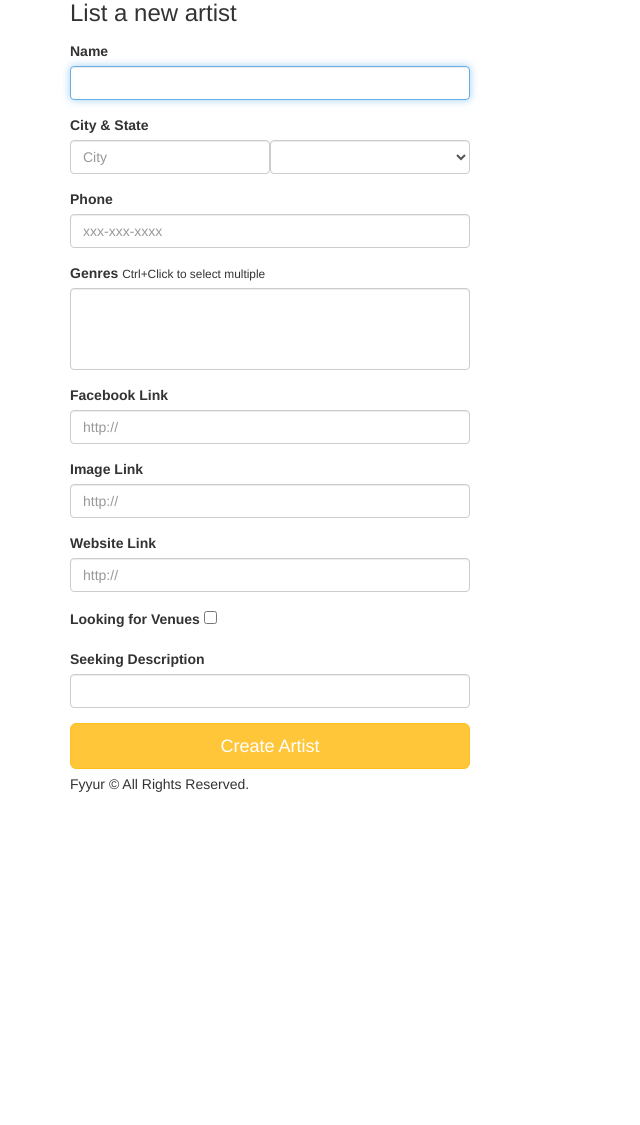
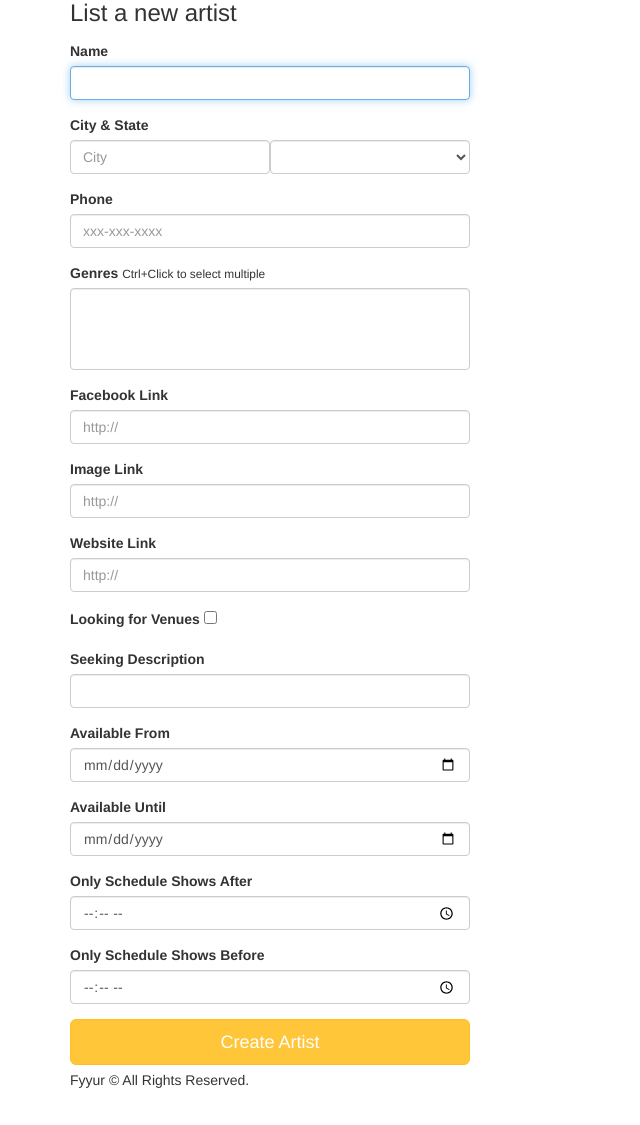
Before and after one commit to mattgaskey/fyyur, a Flask app: page /artists/create in a window 1280 px wide. Shown: the part 95-1220 px from the top of the page, without its empty margins (0-640 px from the left). Before the commit the page ends 887 px from the top, so only its background shows below. Run offline with Flask 3, Linux system fonts and the light colour scheme; lists and menus that the app fills with data are empty; some libraries are stand-ins or nearby versions.

Commit message:
artist availability

```diff
--- a/fyyur/artist/forms.py
+++ b/fyyur/artist/forms.py
@@ -1,7 +1,7 @@
 from flask import request, flash
-from wtforms import StringField, SelectField, SelectMultipleField, BooleanField
+from wtforms import StringField, SelectField, SelectMultipleField, BooleanField, DateField, TimeField
 from flask_wtf import FlaskForm
-from wtforms.validators import DataRequired, URL, ValidationError
+from wtforms.validators import DataRequired, URL, ValidationError, Optional
 import phonenumbers, re
 import sqlalchemy as sa
 from fyyur import db
@@ -25,10 +25,10 @@ class ArtistForm(FlaskForm):
         'image_link', validators=[URL()]
     )
     genres = SelectMultipleField(
-        'genres',
-        validators=[DataRequired()],
-        choices=[]
-     )
+      'genres',
+      validators=[DataRequired()],
+      choices=[]
+    )
     facebook_link = StringField(
         'facebook_link', validators=[URL()]
      )
@@ -37,10 +37,24 @@ class ArtistForm(FlaskForm):
         'website_link', validators=[URL()]
      )
 
-    seeking_venue = BooleanField( 'seeking_venue' )
+    seeking_venue = BooleanField(
+        'seeking_venue', validators=[Optional()]
+    )
 
     seeking_description = StringField(
             'seeking_description'
+    )
+    not_before_date = DateField(
+        'not_before_date', validators=[Optional()]
+    )
+    not_after_date = DateField(
+        'not_after_date', validators=[Optional()]
+    )
+    not_before_time = TimeField(
+        'not_before_time', validators=[Optional()]
+    )
+    not_after_time = TimeField(
+        'not_after_time', validators=[Optional()]
     )
 
     def __init__(self, *args, **kwargs):
--- a/fyyur/artist/routes.py
+++ b/fyyur/artist/routes.py
@@ -66,6 +66,10 @@ def edit_artist(artist_id):
   form.seeking_venue.data = artist.seeking_venue
   form.seeking_description.data = artist.seeking_description
   form.genres.data = artist.genre_ids
+  form.not_before_date.data = artist.available_start_date
+  form.not_after_date.data = artist.available_end_date
+  form.not_before_time.data = artist.available_start_time
+  form.not_after_time.data = artist.available_end_time
 
   return render_template('forms/edit_artist.html', form=form, artist=artist)
 
@@ -91,6 +95,10 @@ def edit_artist_submission(artist_id):
           artist.website_link = form.website_link.data
           artist.seeking_venue = form.seeking_venue.data
           artist.seeking_description = form.seeking_description.data
+          artist.available_start_date = form.not_before_date.data
+          artist.available_end_date = form.not_after_date.data
+          artist.available_start_time = form.not_before_time.data
+          artist.available_end_time = form.not_after_time.data
           artist.clear_genres()
 
           for genre_id in form.genres.data:
@@ -136,7 +144,11 @@ def create_artist_submission():
               facebook_link=form.facebook_link.data,
               website_link=form.website_link.data,
               seeking_venue=form.seeking_venue.data,
-              seeking_description=form.seeking_description.data
+              seeking_description=form.seeking_description.data,
+              available_start_date=form.not_before_date.data,
+              available_end_date=form.not_after_date.data,
+              available_start_time=form.not_before_time.data,
+              available_end_time=form.not_after_time.data
           )
           db.session.add(new_artist)
           db.session.flush()
--- a/fyyur/show/forms.py
+++ b/fyyur/show/forms.py
@@ -20,8 +20,9 @@ class ShowForm(FlaskForm):
     )
     start_time = DateTimeLocalField(
         'start_time',
+        format='%Y-%m-%dT%H:%M',
         validators=[DataRequired()],
-        default=datetime.now(timezone.utc)
+        default=datetime.now()
     )
 
     def __init__(self, *args, **kwargs):
--- a/fyyur/templates/forms/new_artist.html
+++ b/fyyur/templates/forms/new_artist.html
@@ -89,6 +89,38 @@
         {% endfor %}
       </div>
 
+      <div class="form-group{% if form.not_before_date.errors %} has-error{% endif %}">
+        <label for="not_before_date">Available From</label>
+        {{ form.not_before_date(class_='form-control', type='date', placeholder='yyyy-mm-dd', autofocus=True) }}
+        {% for error in form.not_before_date.errors %}
+          <span class="help-block">{{ error }}</span>
+        {% endfor %}
+      </div>
+
+      <div class="form-group{% if form.not_after_date.errors %} has-error{% endif %}">
+        <label for="not_after_date">Available Until</label>
+        {{ form.not_after_date(class_='form-control', type='date', placeholder='yyyy-mm-dd', autofocus=True) }}
+        {% for error in form.not_after_date.errors %}
+          <span class="help-block">{{ error }}</span>
+        {% endfor %}
+      </div>
+
+      <div class="form-group{% if form.not_before_time.errors %} has-error{% endif %}">
+        <label for="not_before_time">Only Schedule Shows After</label>
+        {{ form.not_before_time(class_='form-control', type='time', placeholder='hh:mm', autofocus=True) }}
+        {% for error in form.not_before_time.errors %}
+          <span class="help-block">{{ error }}</span>
+        {% endfor %}
+      </div>
+
+      <div class="form-group{% if form.not_after_time.errors %} has-error{% endif %}">
+        <label for="not_after_time">Only Schedule Shows Before</label>
+        {{ form.not_after_time(class_='form-control', type='time', placeholder='hh:mm', autofocus=True) }}
+        {% for error in form.not_after_time.errors %}
+          <span class="help-block">{{ error }}</span>
+        {% endfor %}
+      </div>
+
       <input type="submit" value="Create Artist" class="btn btn-primary btn-lg btn-block">
     </form>
   </div>
--- a/fyyur/templates/forms/new_show.html
+++ b/fyyur/templates/forms/new_show.html
@@ -24,7 +24,7 @@
 
       <div class="form-group{% if form.start_time.errors %} has-error{% endif %}">
         <label for="start_time">Start Time</label>
-        {{ form.start_time(class_='form-control datepicker', placeholder='YYYY-MM-DD HH:MM', autofocus=True) }}
+        {{ form.start_time(class_='form-control datepicker', autofocus=True) }}
         {% for error in form.start_time.errors %}
           <span class="help-block">{{ error }}</span>
         {% endfor %}
--- a/fyyur/templates/layouts/main.html
+++ b/fyyur/templates/layouts/main.html
@@ -94,7 +94,7 @@
           {% for message in messages %}
             <div class="alert alert-block alert-info fade in">
               <a class="close" data-dismiss="alert">&times;</a>
-              {{ message }}
+              {{ message|safe }}
             </div>
           {% endfor %}
         {% endif %}
```
Also changed, not shown: fyyur/models.py (+16 -2 lines), fyyur/show/routes.py (+21 -2 lines), fyyur/templates/forms/edit_artist.html (+32 -0 lines), fyyur/templates/pages/show_artist.html (+10 -0 lines), migrations/versions/125eda3115fd_date_not_datetime.py (added, +46 -0 lines), migrations/versions/518f5329abe0_artist_availability.py (added, +38 -0 lines).
